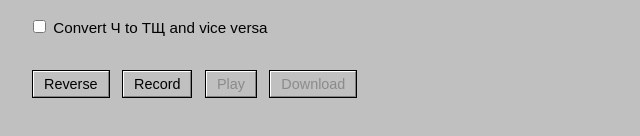
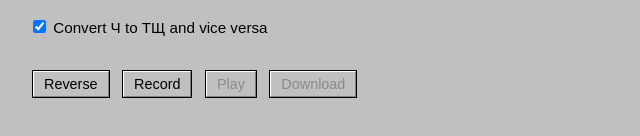
Before and after one commit to vhslib/vhslib.github.io, a plain HTML site: page reverser/index.html in a window 1280 px wide. Shown: the part 448-584 px from the top of the page, 255-895 px from the left. Drawn offline with Linux system fonts and the light colour scheme.

Commit message:
reverser checkbox checked by default

```diff
--- a/reverser/index.html
+++ b/reverser/index.html
@@ -17,7 +17,7 @@
             <pre id="output"></pre>
 
             <label>
-                <input id="convert-ch" type="checkbox">
+                <input id="convert-ch" type="checkbox" checked>
                 Convert Ч to ТЩ and vice versa
             </label>
 
```
